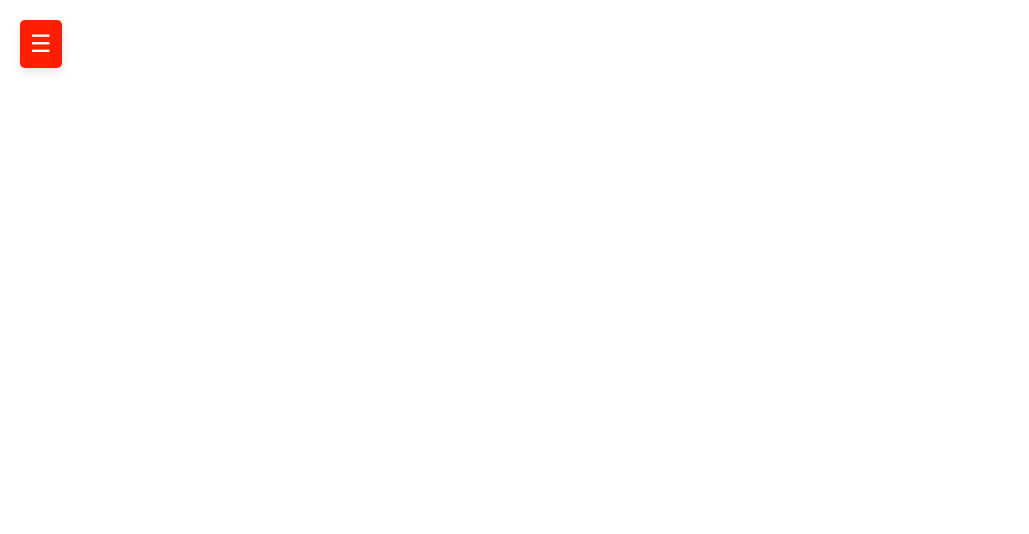
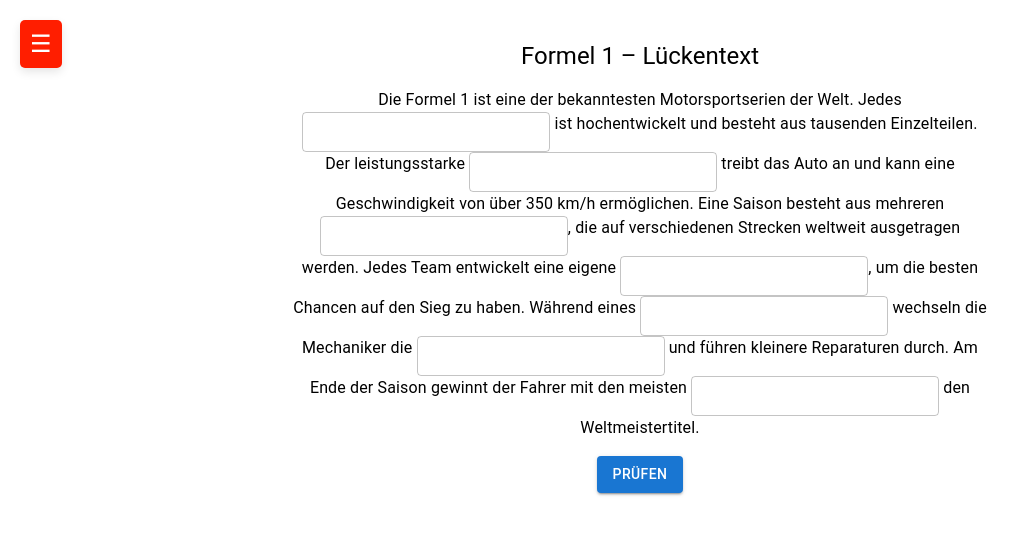
Before and after one commit to aaronrhyner/oekobilanz-f1, a React (Create React App) app: page /lueckentext in a window 1280 px wide. Before the commit this address had no page. Shown: the top 534 px of the page, without its empty margins (0-1029 px from the left). Built offline with nearby package versions, Linux system fonts and the light colour scheme.

Commit message:
added Lückentext (#6)

```diff
--- a/package.json
+++ b/package.json
@@ -15,7 +15,7 @@
     "react": "^18.3.1",
     "react-dom": "^18.3.1",
     "react-router-dom": "^6.27.0",
-    "react-scripts": "5.0.1",
+    "react-scripts": "^5.0.1",
     "three": "^0.169.0",
     "web-vitals": "^2.1.4"
   },
--- a/src/App.js
+++ b/src/App.js
@@ -21,6 +21,7 @@ const App = () => {
                 <li style={styles.menuItem}><a href="/" style={styles.menuLink}>Home</a></li>
                 <li style={styles.menuItem}><a href="/flashcards" style={styles.menuLink}>Flashcards</a></li>
                 <li style={styles.menuItem}><a href="/quiz" style={styles.menuLink}>Quiz</a></li>
+                <li style={styles.menuItem}><a href="/lueckentext" style={styles.menuLink}>Lückentext</a></li>
             </ul>
         </nav>)}
         <button style={styles.menuButton} onClick={toggleMenu}>
--- a/src/components/ModelComponent.js
+++ b/src/components/ModelComponent.js
@@ -1,13 +1,11 @@
-import React, { useEffect, useState } from 'react';
-import { Canvas } from '@react-three/fiber';
-import { OrbitControls, useGLTF } from '@react-three/drei';
-import { useNavigate } from 'react-router-dom';
+import React, {useEffect, useState} from 'react';
+import {Canvas} from '@react-three/fiber';
+import {OrbitControls, useGLTF} from '@react-three/drei';
 import * as THREE from "three";
-import { Dialog, DialogTitle, DialogContent, DialogActions, Button } from '@mui/material';
+import {Button, Dialog, DialogActions, DialogContent, DialogTitle} from '@mui/material';
 
 const Model = ({ onWheelClick }) => {
     const { scene, nodes } = useGLTF('/mclaren_f1_2022.glb');
-    const navigate = useNavigate();  // For navigation on click
 
     useEffect(() => {
         // Log nodes to the console for inspection
--- a/src/components/Router.js
+++ b/src/components/Router.js
@@ -3,6 +3,7 @@ import React from "react";
 import Home from "../pages/Home";
 import Quiz from "../pages/Quiz";
 import Flashcards from "../pages/FlashCards";
+import Lueckentext from "../pages/Lueckentext";
 
 
 const MyBrowserRouter = () => {
@@ -12,6 +13,7 @@ const MyBrowserRouter = () => {
                 <Route path="/" element={<Home/>}/>
                 <Route path="/flashcards" element={<Flashcards/>}/>
                 <Route path="/quiz" element={<Quiz/>}/>
+                <Route path="/lueckentext" element={<Lueckentext/>}/>
             </Routes>
         </Router>
     );
--- /dev/null
+++ b/src/pages/Lueckentext.js
@@ -0,0 +1,67 @@
+import React, {useState} from "react";
+import {Box, Button, TextField, Typography} from "@mui/material";
+
+const Lueckentext = () => {
+    const correctAnswers = ["Fahrzeug", "Motor", "Rennen", "Strategie", "Boxenstopp", "Reifen", "Punkte"];
+    const [answers, setAnswers] = useState(Array(correctAnswers.length).fill(""));
+    const [errors, setErrors] = useState(Array(correctAnswers.length).fill(false));
+
+    const handleChange = (index, event) => {
+        const newAnswers = [...answers];
+        newAnswers[index] = event.target.value;
+        setAnswers(newAnswers);
+    };
+
+    const checkAnswers = () => {
+        setErrors(answers.map((ans, i) => ans.toLowerCase() !== correctAnswers[i].toLowerCase()));
+    };
+
+    return (
+        <Box sx={{
+            display: "flex",
+            flexDirection: "column",
+            alignItems: "center",
+            gap: 2,
+            maxWidth: 700,
+            mx: "auto",
+            textAlign: "center",
+            mt: 5
+        }}>
+            <Typography variant="h5">Formel 1 – Lückentext</Typography>
+            <Typography variant="body1">
+                Die Formel 1 ist eine der bekanntesten Motorsportserien der Welt. Jedes{" "}
+                <TextField error={errors[0]} helperText={errors[0] ? "Falsch" : ""} size="small"
+                           onChange={(e) => handleChange(0, e)}/>{" "}
+                ist hochentwickelt und besteht aus tausenden Einzelteilen.
+                Der leistungsstarke{" "}
+                <TextField error={errors[1]} helperText={errors[1] ? "Falsch" : ""} size="small"
+                           onChange={(e) => handleChange(1, e)}/>{" "}
+                treibt das Auto an und kann eine Geschwindigkeit von über 350 km/h ermöglichen.
+                Eine Saison besteht aus mehreren{" "}
+                <TextField error={errors[2]} helperText={errors[2] ? "Falsch" : ""} size="small"
+                           onChange={(e) => handleChange(2, e)}/>,
+                die auf verschiedenen Strecken weltweit ausgetragen werden.
+                Jedes Team entwickelt eine eigene{" "}
+                <TextField error={errors[3]} helperText={errors[3] ? "Falsch" : ""} size="small"
+                           onChange={(e) => handleChange(3, e)}/>,
+                um die besten Chancen auf den Sieg zu haben.
+                Während eines{" "}
+                <TextField error={errors[4]} helperText={errors[4] ? "Falsch" : ""} size="small"
+                           onChange={(e) => handleChange(4, e)}/>{" "}
+                wechseln die Mechaniker die{" "}
+                <TextField error={errors[5]} helperText={errors[5] ? "Falsch" : ""} size="small"
+                           onChange={(e) => handleChange(5, e)}/>{" "}
+                und führen kleinere Reparaturen durch.
+                Am Ende der Saison gewinnt der Fahrer mit den meisten{" "}
+                <TextField error={errors[6]} helperText={errors[6] ? "Falsch" : ""} size="small"
+                           onChange={(e) => handleChange(6, e)}/>{" "}
+                den Weltmeistertitel.
+            </Typography>
+            <Button variant="contained" color="primary" onClick={checkAnswers}>
+                Prüfen
+            </Button>
+        </Box>
+    );
+};
+
+export default Lueckentext;
```
Also changed, not shown: 1 other file (tests, documents, lock files or other folders).
